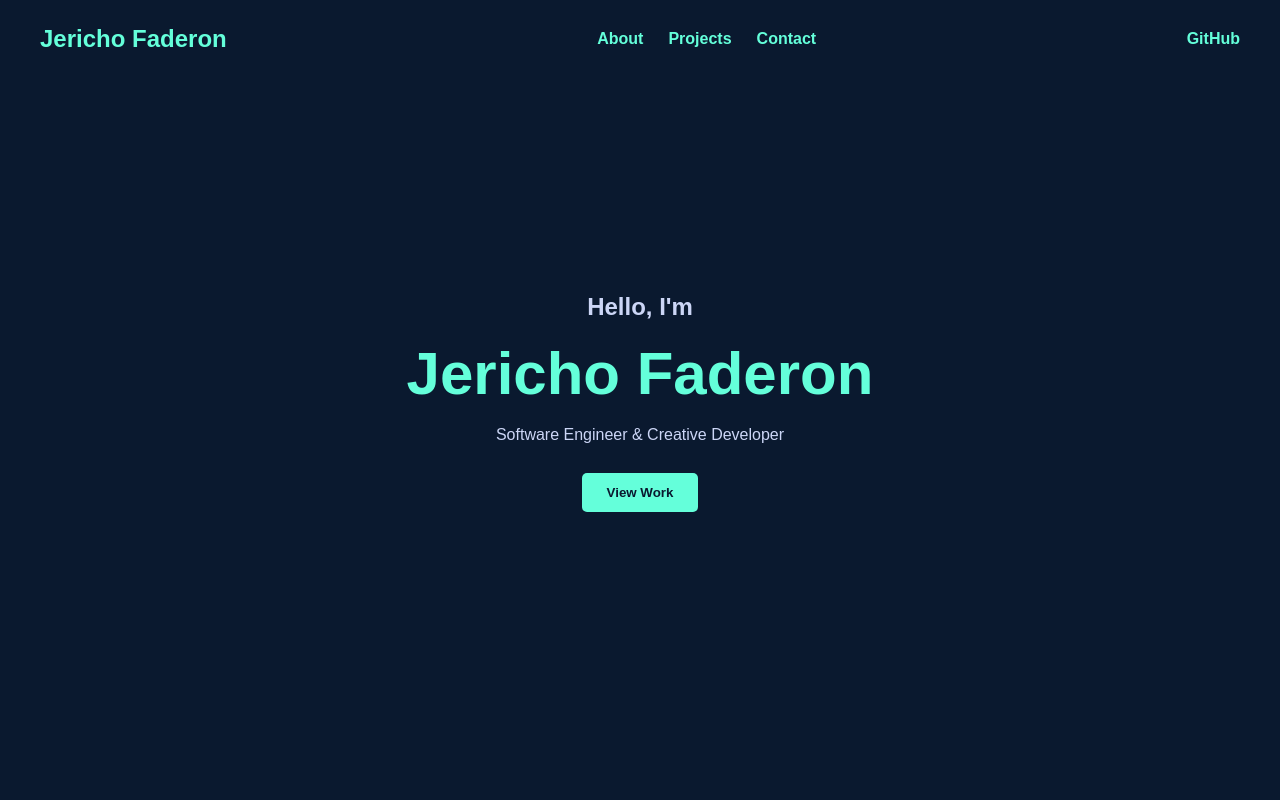
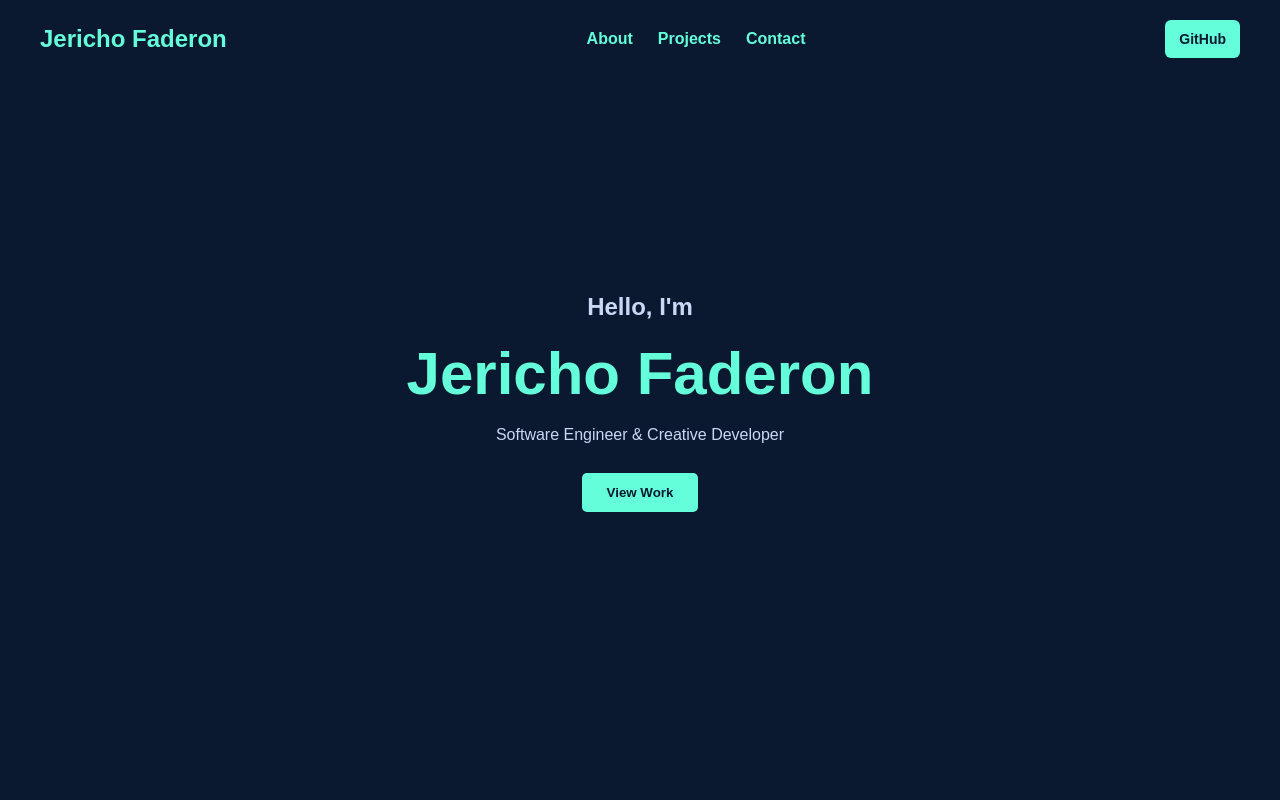
Before and after one commit to jerichofaderon/Jericho, a plain HTML site: page index.html in a window 1280 px wide. Shown: the top 800 px of the page. Drawn offline with Linux system fonts and the light colour scheme.

Commit message:
updated css
Add styles for GitHub button with hover effect

```diff
--- a/style.css
+++ b/style.css
@@ -104,3 +104,19 @@ padding:40px;
 margin-top:40px;
 background:#020c1b;
 }
+
+/* GitHub Button */
+.github-link{
+text-decoration:none;
+background:#64ffda;
+color:#0a192f;
+padding:8px 14px;
+border-radius:6px;
+font-size:14px;
+font-weight:bold;
+transition:0.3s;
+}
+
+.github-link:hover{
+background:#52e0c4;
+}
```
